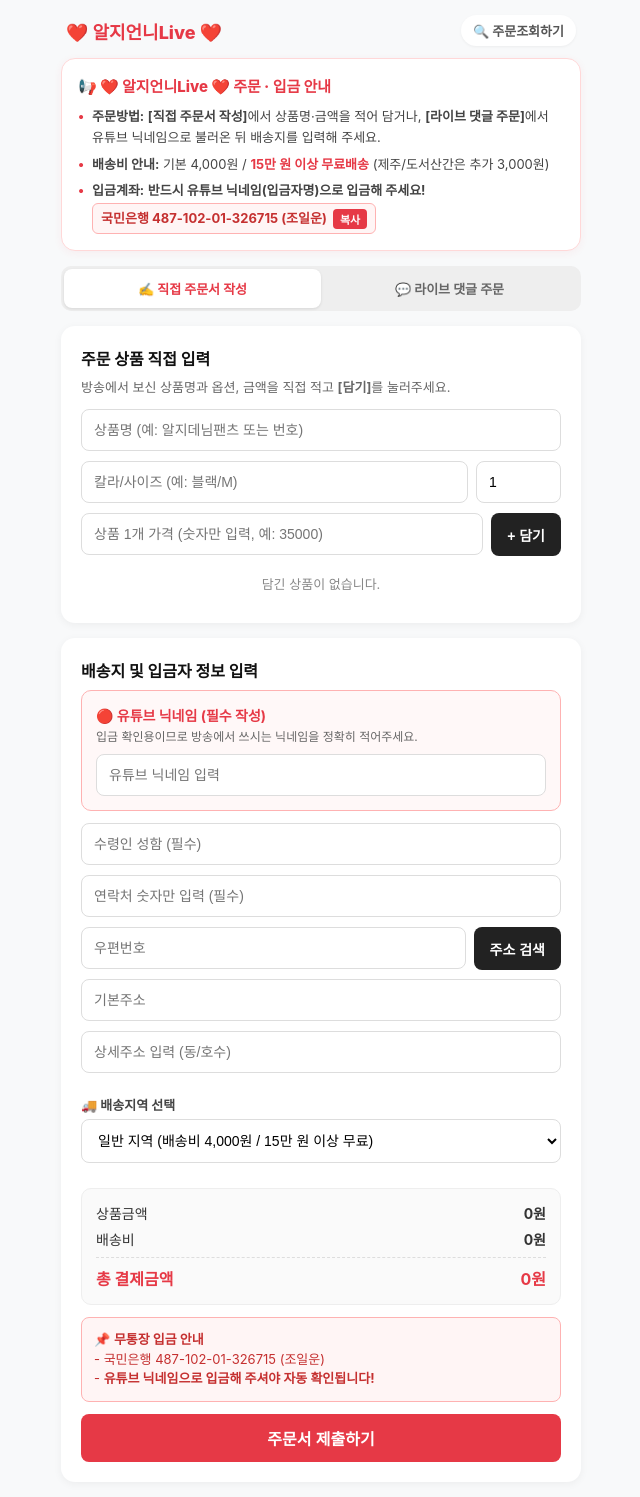
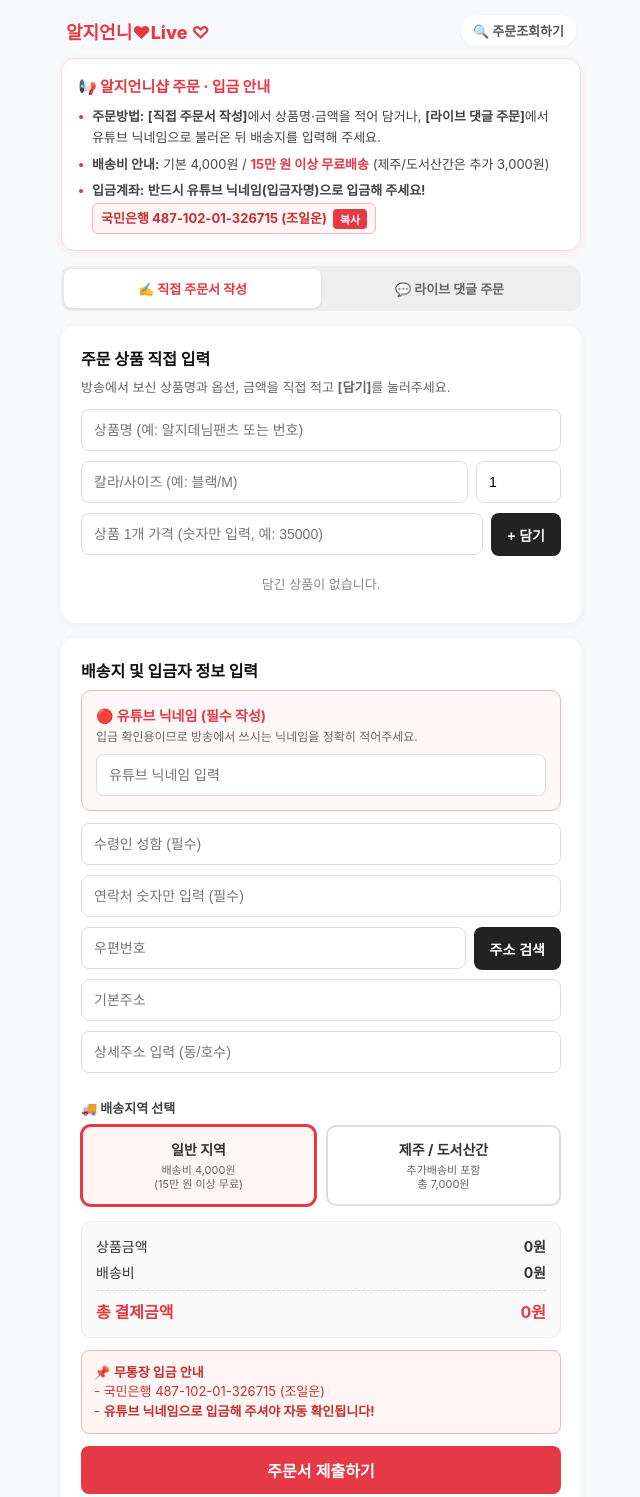
Before and after one commit to al-g-shop/Al.gee.shop, a plain HTML site: page index.html in a window 1280 px wide. Shown: the whole page, without its empty margins (319-959 px from the left). Drawn offline with Linux system fonts and the light colour scheme.

Commit message:
Update index.html

```diff
--- a/index.html
+++ b/index.html
@@ -3,7 +3,7 @@
 <head>
   <meta charset="UTF-8">
   <meta name="viewport" content="width=device-width, initial-scale=1.0">
-  <title>❤️ 알지언니Live ❤️주문서</title>
+  <title>알지언니♥Live - 주문서</title>
   <script src="https://t1.daumcdn.net/mapjsapi/bundle/postcode/prod/postcode.v2.js"></script>
   <style>
     :root { --primary: #e63946; --bg: #f8f9fa; --card-bg: #fff; --text: #333; --border: #eee; }
@@ -26,7 +26,7 @@
     .card { background: var(--card-bg); padding: 20px; border-radius: 14px; box-shadow: 0 2px 8px rgba(0,0,0,0.05); margin-bottom: 15px; }
     h2 { font-size: 16px; margin-top: 0; margin-bottom: 8px; color: #111; display: flex; align-items: center; gap: 6px; }
     p { font-size: 13px; color: #666; line-height: 1.4; margin-top: 0; }
-    input, select { width: 100%; padding: 12px; margin-bottom: 10px; border: 1px solid #ddd; border-radius: 8px; box-sizing: border-box; font-size: 14px; background: #fff; }
+    input { width: 100%; padding: 12px; margin-bottom: 10px; border: 1px solid #ddd; border-radius: 8px; box-sizing: border-box; font-size: 14px; background: #fff; }
     .row { display: flex; gap: 8px; }
     button { padding: 12px 16px; background: #222; color: #fff; border: none; border-radius: 8px; font-weight: bold; cursor: pointer; font-size: 14px; white-space: nowrap; }
     button.primary { background: var(--primary); }
@@ -42,6 +42,14 @@
     .section-content { display: none; }
     .section-content.active { display: block; }
     .nickname-box { background: #fff8f8; border: 1.5px solid #feb2b2; padding: 14px; border-radius: 10px; margin-bottom: 12px; }
+
+    /* 배송비 클릭형 카드 스타일 */
+    .shipping-grid { display: flex; gap: 10px; margin-bottom: 15px; }
+    .shipping-card { flex: 1; border: 2px solid #ddd; border-radius: 10px; padding: 12px 10px; text-align: center; cursor: pointer; background: #fff; transition: all 0.2s; }
+    .shipping-card.selected { border-color: var(--primary); background: #fff5f5; box-shadow: 0 0 0 1px var(--primary); }
+    .shipping-card .s-title { font-size: 14px; font-weight: bold; color: #333; margin-bottom: 4px; }
+    .shipping-card .s-desc { font-size: 11px; color: #666; line-height: 1.3; }
+
     #loadingModal { display: none; position: fixed; top: 0; left: 0; width: 100%; height: 100%; background: rgba(0,0,0,0.5); z-index: 999; justify-content: center; align-items: center; }
     .loading-content { background: #fff; padding: 25px; border-radius: 14px; text-align: center; width: 280px; }
   </style>
@@ -50,13 +58,13 @@
 
   <div class="container">
     <div class="header">
-      <h1>❤️ 알지언니Live ❤️</h1>
+      <h1>알지언니♥Live ♡</h1>
       <a href="customer.html">🔍 주문조회하기</a>
     </div>
 
     <!-- 최상단 통합 안내창 (계좌번호 복사 포함) -->
     <div class="guide-card">
-      <div class="guide-title">📢 ❤️ 알지언니Live ❤️ 주문 · 입금 안내</div>
+      <div class="guide-title">📢 알지언니샵 주문 · 입금 안내</div>
       <ul class="guide-list">
         <li><b>주문방법:</b> <b>[직접 주문서 작성]</b>에서 상품명·금액을 적어 담거나, <b>[라이브 댓글 주문]</b>에서 유튜브 닉네임으로 불러온 뒤 배송지를 입력해 주세요.</li>
         <li><b>배송비 안내:</b> 기본 4,000원 / <b style="color:#e63946;">15만 원 이상 무료배송</b> (제주/도서산간은 추가 3,000원)</li>
@@ -123,13 +131,19 @@
       <input type="text" id="address" placeholder="기본주소" readonly>
       <input type="text" id="detailAddress" placeholder="상세주소 입력 (동/호수)">
 
-      <!-- 배송지역 선택 -->
-      <div style="margin-top: 12px;">
-        <label style="font-size: 13px; font-weight: bold; color: #444; display: block; margin-bottom: 5px;">🚚 배송지역 선택</label>
-        <select id="shippingArea" onchange="renderCart()">
-          <option value="normal">일반 지역 (배송비 4,000원 / 15만 원 이상 무료)</option>
-          <option value="island">제주 / 도서산간 지역 (추가 배송비 포함 7,000원)</option>
-        </select>
+      <!-- 배송지역 클릭형 카드 선택 -->
+      <div style="margin-top: 15px;">
+        <label style="font-size: 13px; font-weight: bold; color: #444; display: block; margin-bottom: 8px;">🚚 배송지역 선택</label>
+        <div class="shipping-grid">
+          <div class="shipping-card selected" id="shippingNormal" onclick="selectShipping('normal')">
+            <div class="s-title">일반 지역</div>
+            <div class="s-desc">배송비 4,000원<br>(15만 원 이상 무료)</div>
+          </div>
+          <div class="shipping-card" id="shippingIsland" onclick="selectShipping('island')">
+            <div class="s-title">제주 / 도서산간</div>
+            <div class="s-desc">추가배송비 포함<br>총 7,000원</div>
+          </div>
+        </div>
       </div>
 
       <div class="price-box">
@@ -159,6 +173,7 @@
     const API_URL = "https://script.google.com/macros/s/AKfycbxQ0KIkw3m63VUEyAq1OFXisjXfkT1S7zozn1TlvlwK317Pn35hdcfo3AwcxvQtZIrbJQ/exec";
     let currentItems = [];
     let activeTab = 'direct';
+    let selectedArea = 'normal'; // 기본값 일반 지역
 
     function copyAccount() {
       navigator.clipboard.writeText("48710201326715").then(() => {
@@ -166,6 +181,18 @@
       }).catch(() => {
         alert("계좌번호: 국민은행 487-102-01-326715 (조일운)");
       });
+    }
+
+    function selectShipping(area) {
+      selectedArea = area;
+      if(area === 'normal') {
+        document.getElementById('shippingNormal').classList.add('selected');
+        document.getElementById('shippingIsland').classList.remove('selected');
+      } else {
+        document.getElementById('shippingIsland').classList.add('selected');
+        document.getElementById('shippingNormal').classList.remove('selected');
+      }
+      renderCart();
     }
 
     window.onload = () => {
@@ -202,7 +229,7 @@
 
           const fullAddr = (data.roadAddress || data.jibunAddress) + " " + (data.buildingName || '');
           if(fullAddr.includes('제주') || fullAddr.includes('울릉') || fullAddr.includes('서귀포')) {
-            document.getElementById('shippingArea').value = 'island';
+            selectShipping('island'); // 주소에 제주 등 포함 시 자동 선택
           }
 
           document.getElementById('detailAddress').focus();
@@ -219,7 +246,6 @@
       const data = await res.json();
       currentItems = data.orders || [];
 
-      // 댓글 주문 불러오기 성공 시 하단 배송지 입력 폼의 유튜브 닉네임에도 자동 반영
       if(currentItems.length > 0) {
         document.getElementById('nickname').value = nick;
       }
@@ -260,11 +286,10 @@
 
     function calculateShipping(itemTotal) {
       if (itemTotal === 0) return 0;
-      const area = document.getElementById('shippingArea').value;
       if (itemTotal >= 150000) {
-        return area === 'island' ? 3000 : 0;
+        return selectedArea === 'island' ? 3000 : 0;
       } else {
-        return area === 'island' ? 7000 : 4000;
+        return selectedArea === 'island' ? 7000 : 4000;
       }
     }
 
@@ -315,9 +340,8 @@
       let shipping = calculateShipping(itemTotal);
       let totalAmount = itemTotal + shipping;
 
-      const area = document.getElementById('shippingArea').value;
       const finalItems = [...currentItems];
-      if (area === 'island') {
+      if (selectedArea === 'island') {
         finalItems.push({ code: '배송비', name: '제주/도서산간 추가배송비', color: '', size: '', price: 3000, qty: 1 });
       }
 
@@ -344,7 +368,7 @@
         document.getElementById('loadingModal').style.display = 'none';
 
         if (result.success) {
-          alert(`🎉 주문이 정상 접수되었습니다!\n주문번호: ${result.orderNo}`);
+          alert(`🎉 주문서가 접수되었습니다!\n\n⚠️ '국민은행 487-102-01-326715' 계좌로 입금 확인이 완료되어야 최종 주문이 완료됩니다.\n(주문번호: ${result.orderNo})`);
           location.reload();
         } else {
           alert('접수 중 오류가 발생했습니다.');
```
